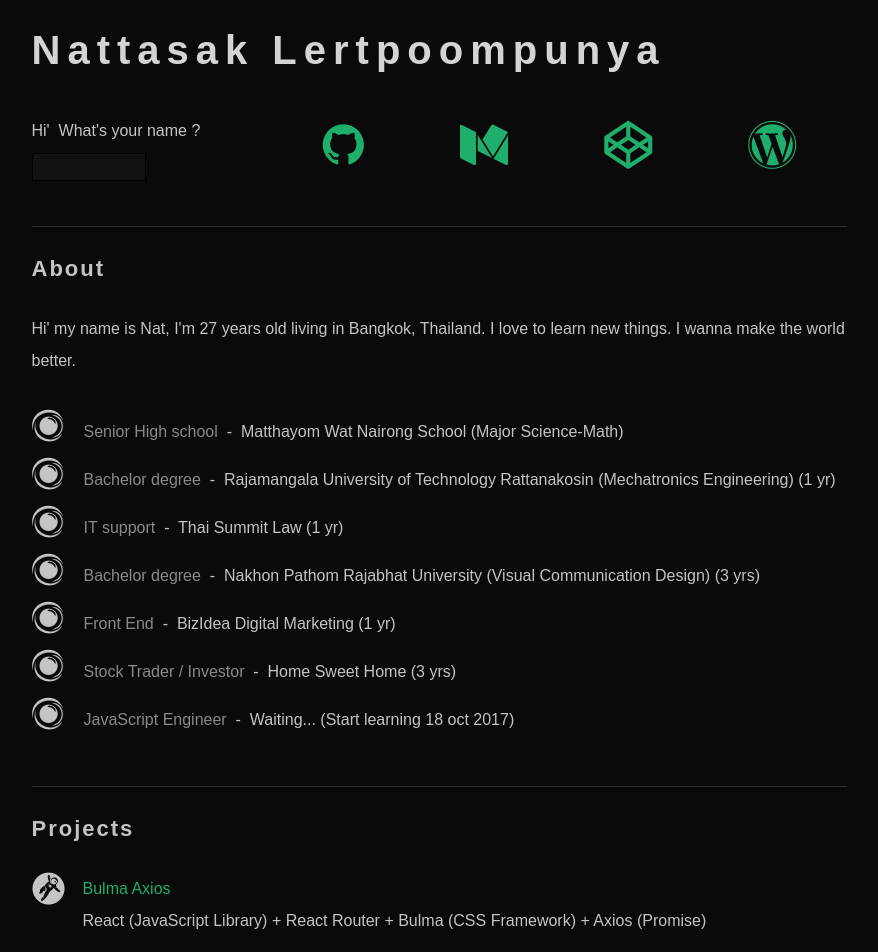
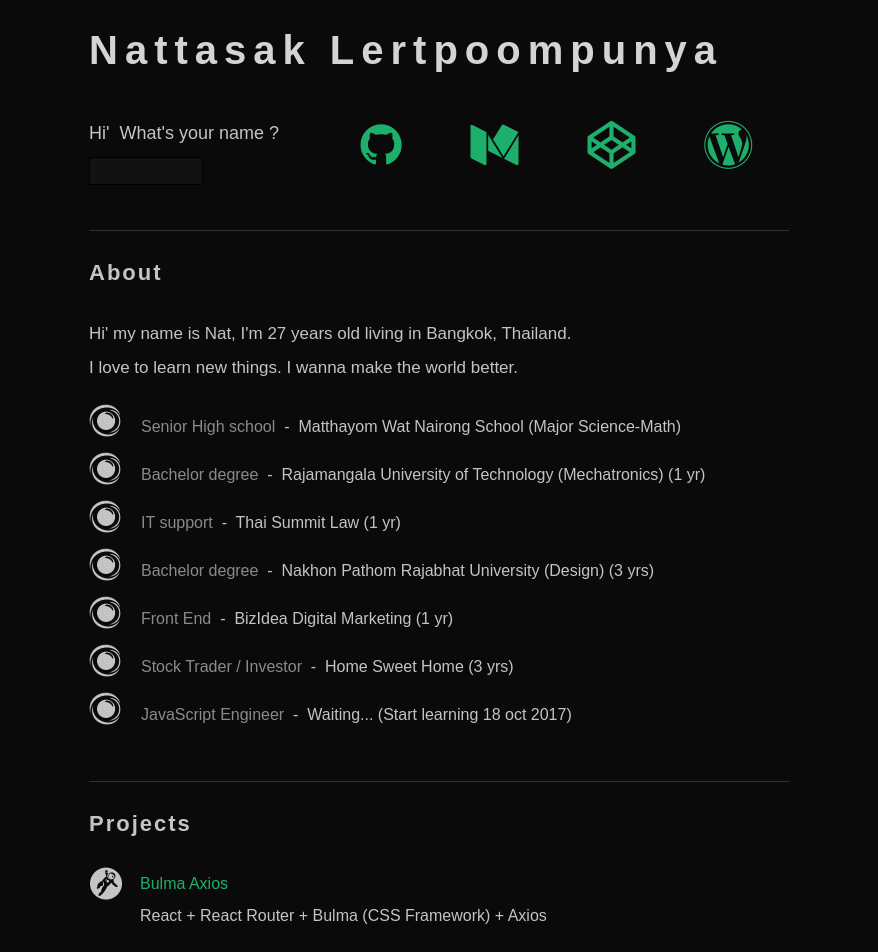
Before and after one commit to Nattasak/my-resume, a React (Create React App) app: page / in a window 1280 px wide. Shown: the top 952 px of the page, without its empty margins (201-1079 px from the left). Built offline with nearby package versions, Linux system fonts and the light colour scheme.

Commit message:
update styles

```diff
--- a/src/Components/About.js
+++ b/src/Components/About.js
@@ -10,7 +10,8 @@ class About extends Component {
           <div className="flex-container">
             <div className="flex-item">
               <div className="bio">
-                Hi' my name is Nat, I'm 27 years old living in Bangkok, Thailand. I love to learn new things. I wanna make the world better.
+                Hi' my name is Nat, I'm 27 years old living in Bangkok, Thailand.<br />
+                I love to learn new things. I wanna make the world better.
               </div>
               <ul className="about-items">
                 <li className="about-item">
@@ -19,7 +20,7 @@ class About extends Component {
                 </li>
                 <li className="about-item">
                   <i className="fa fa-eercast fa-2x" aria-hidden="true"></i>
-                  <span className="title">Bachelor degree</span><span>  -  Rajamangala University of Technology Rattanakosin (Mechatronics Engineering) (1 yr)</span>
+                  <span className="title">Bachelor degree</span><span>  -  Rajamangala University of Technology (Mechatronics) (1 yr)</span>
                 </li>
                 <li className="about-item">
                   <i className="fa fa-eercast fa-2x" aria-hidden="true"></i>
@@ -27,7 +28,7 @@ class About extends Component {
                 </li>
                 <li className="about-item">
                   <i className="fa fa-eercast fa-2x" aria-hidden="true"></i>
-                  <span className="title">Bachelor degree</span><span>  -  Nakhon Pathom Rajabhat University (Visual Communication Design) (3 yrs)</span>
+                  <span className="title">Bachelor degree</span><span>  -  Nakhon Pathom Rajabhat University (Design) (3 yrs)</span>
                 </li>
                 <li className="about-item">
                   <i className="fa fa-eercast fa-2x" aria-hidden="true"></i>
--- a/src/Components/Projects.js
+++ b/src/Components/Projects.js
@@ -14,12 +14,12 @@ class Projects extends Component {
                 <li className="projects-item">
                   <i className="fa fa-grav fa-2x" aria-hidden="true"></i>
                   <a href="https://nattasak.github.io/bulma-axios/" target="_blank" rel="noopener noreferrer">Bulma Axios</a><br />
-                  <p>React (JavaScript Library) + React Router + Bulma (CSS Framework) + Axios (Promise)</p>
+                  <p>React + React Router + Bulma (CSS Framework) + Axios</p>
                 </li>
                 <li className="projects-item">
                   <i className="fa fa-grav fa-2x" aria-hidden="true"></i>
                   <a href="https://nattasak.github.io/test-react-move/" target="_blank" rel="noopener noreferrer">KEEP CALM And Shine ON !</a><br />
-                  <p>Funny project uses React Move (Beautiful, data-driven animations for React)</p>
+                  <p>Funny project uses React Move (Beautiful, data-driven animations)</p>
                 </li>
                 <li className="projects-item">
                   <i className="fa fa-grav fa-2x" aria-hidden="true"></i>
--- a/src/Components/Skills.js
+++ b/src/Components/Skills.js
@@ -12,7 +12,7 @@ class Skills extends Component {
               <ul className="skills-items">
                 <li className="skills-item">
                   <i className="fa fa-bug fa-2x" aria-hidden="true"></i>
-                  <span>HTML  |  CSS  |  Sass  |  Less  |  CSS Modules</span>
+                  <span>HTML  |  CSS  |  Sass  |  Less</span>
                 </li>
                 <li className="skills-item">
                   <i className="fa fa-bug fa-2x" aria-hidden="true"></i>
--- a/src/Styles/About.css
+++ b/src/Styles/About.css
@@ -1,5 +1,6 @@
 .about-section .flex-container .flex-item .bio {
-  margin-bottom: 33px; }
+  margin-bottom: 20px;
+  font-size: 17px; }
 
 .about-section .about-items {
   list-style: none;
--- a/src/Styles/About.scss
+++ b/src/Styles/About.scss
@@ -3,7 +3,8 @@
   .flex-container {
     .flex-item {
       .bio {
-        margin-bottom: 33px;
+        margin-bottom: 20px;
+        font-size: 17px;
       }
     }
   }
--- a/src/Styles/App.css
+++ b/src/Styles/App.css
@@ -21,6 +21,6 @@ a {
     padding-bottom: 3px; }
 
 .App {
-  max-width: 815px;
+  max-width: 700px;
   margin: 0 auto;
   padding: 0 30px 15px; }
--- a/src/Styles/App.scss
+++ b/src/Styles/App.scss
@@ -20,7 +20,7 @@ a {
 }
 
 .App {
-  max-width: 815px;
+  max-width: 700px;
   margin: 0 auto;
   padding: 0 30px 15px;
 }
--- a/src/Styles/SayHello.css
+++ b/src/Styles/SayHello.css
@@ -2,6 +2,8 @@
   text-align: left;
   margin-left: -15px;
   margin-top: -6px; }
+  #contact_form label span {
+    font-size: 18px; }
   #contact_form input {
     width: 92px;
     background-color: #121212;
--- a/src/Styles/SayHello.scss
+++ b/src/Styles/SayHello.scss
@@ -2,6 +2,12 @@
   text-align: left;
   margin-left: -15px;
   margin-top: -6px;
+
+  label {
+    span {
+      font-size: 18px;
+    }
+  }
 
   input {
     width: 92px;
```
